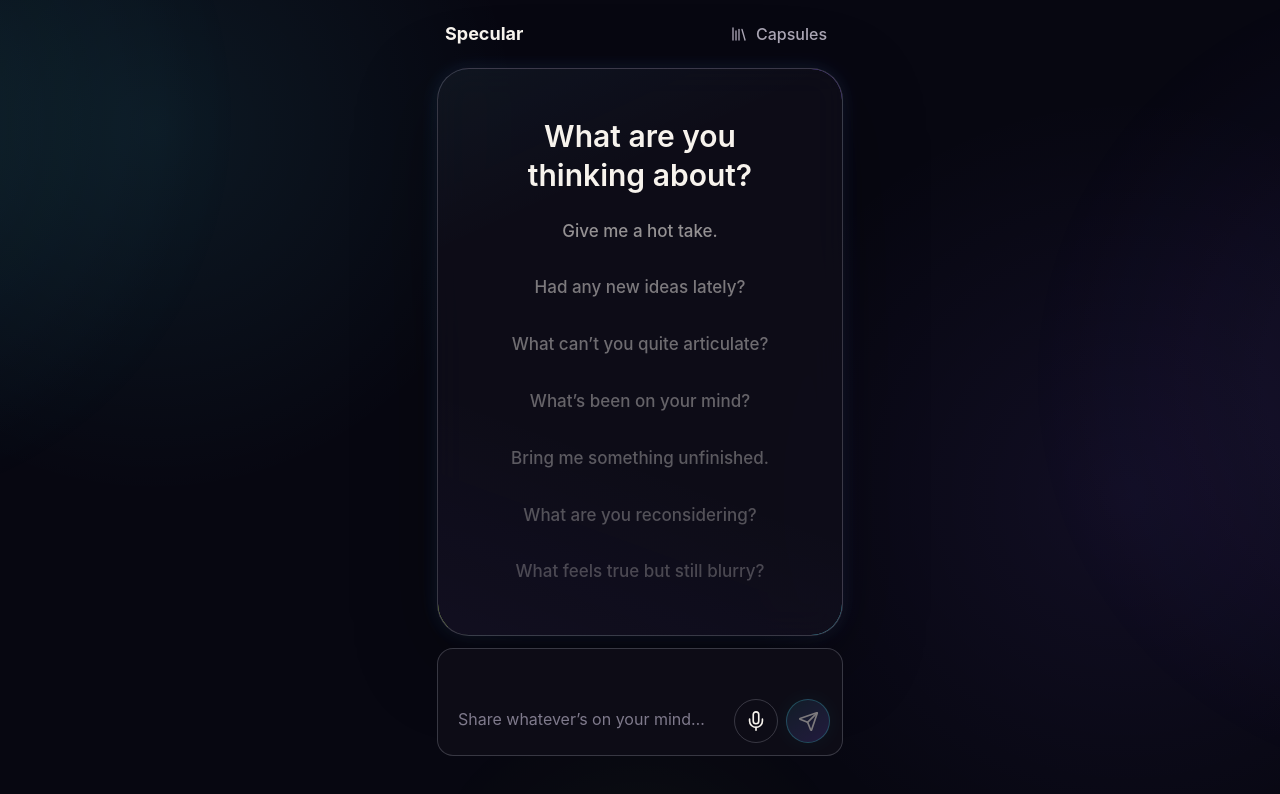
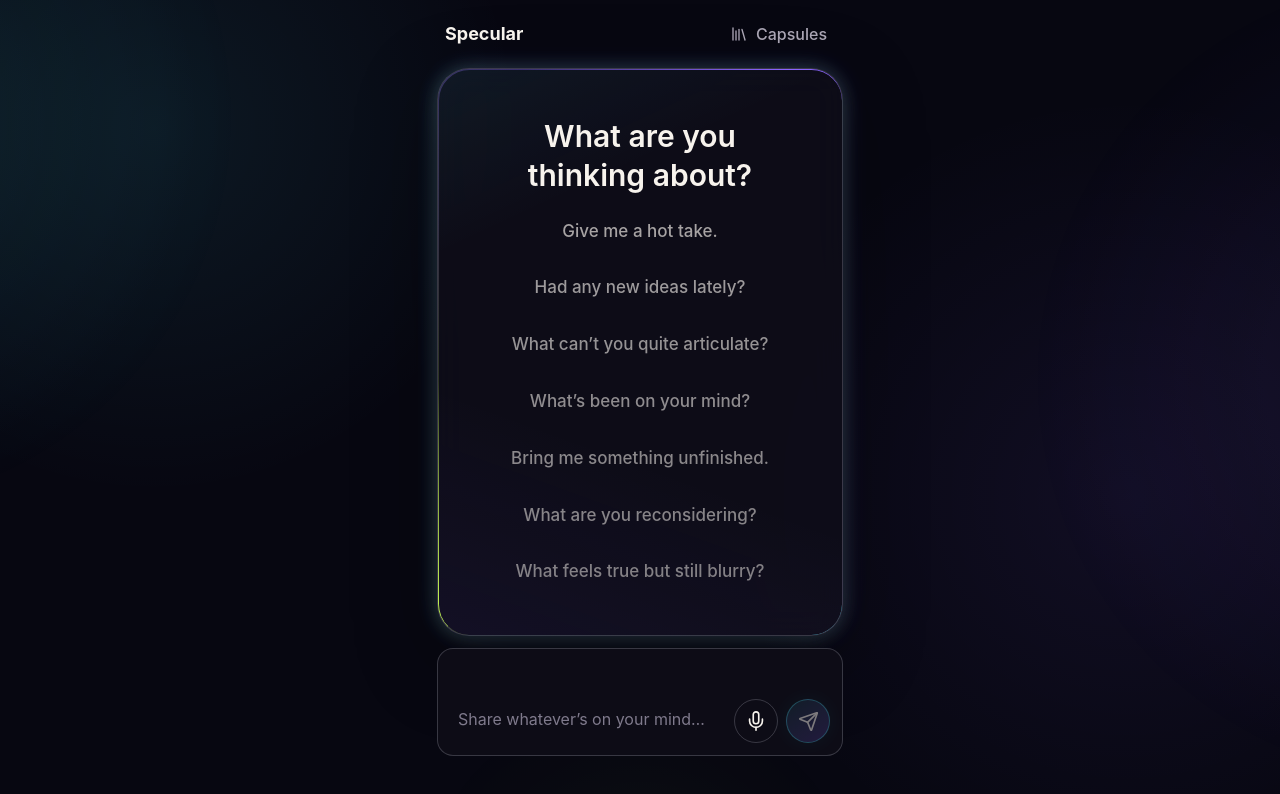
Before and after one commit to HenryBranchAdams/specular-app, a React (Vite) app: page / in a window 1280 px wide. Shown: the top 794 px of the page. Built offline with nearby package versions, Linux system fonts and the light colour scheme.

Commit message:
fix: improve starter contrast and spectral edge

```diff
--- a/src/styles.css
+++ b/src/styles.css
@@ -205,13 +205,14 @@ textarea:focus-visible,
   border: 1px solid var(--hairline);
   border-radius: var(--radius-plane);
   background:
-    linear-gradient(155deg, rgb(77 235 255 / 4%), transparent 25%),
-    linear-gradient(20deg, rgb(140 99 255 / 4%), transparent 35%),
+    linear-gradient(155deg, rgb(77 235 255 / 6%), transparent 25%),
+    linear-gradient(20deg, rgb(140 99 255 / 6%), transparent 35%),
     var(--plane);
   box-shadow:
     0 1.5rem 5rem rgb(0 0 0 / 38%),
-    -0.125rem 0 1.25rem rgb(77 235 255 / 7%),
-    0.125rem 0 1.5rem rgb(140 99 255 / 8%);
+    -0.125rem 0 1.4rem rgb(77 235 255 / 14%),
+    0.125rem 0 1.6rem rgb(140 99 255 / 16%),
+    0 0.125rem 1.25rem rgb(201 255 84 / 10%);
   backdrop-filter: blur(1rem) saturate(112%);
 }
 
@@ -219,19 +220,19 @@ textarea:focus-visible,
   position: absolute;
   z-index: 2;
   inset: -1px;
-  padding: 1px;
+  padding: 1.5px;
   border-radius: inherit;
   pointer-events: none;
   content: "";
   background: conic-gradient(
     from 215deg,
     var(--lime),
-    rgb(201 255 84 / 8%) 13%,
-    rgb(140 99 255 / 20%) 34%,
+    rgb(201 255 84 / 18%) 13%,
+    rgb(140 99 255 / 34%) 34%,
     var(--ultraviolet) 48%,
-    rgb(77 235 255 / 18%) 69%,
+    rgb(77 235 255 / 30%) 69%,
     var(--cyan) 82%,
-    rgb(201 255 84 / 18%)
+    rgb(201 255 84 / 28%)
   );
   -webkit-mask:
     linear-gradient(#fff 0 0) content-box,
@@ -281,13 +282,14 @@ textarea:focus-visible,
 }
 
 .starter-deck__item {
-  --starter-opacity: 0.34;
+  --starter-opacity: 0.5;
   display: flex;
   min-height: 3.25rem;
   align-items: center;
   justify-content: center;
   opacity: var(--starter-opacity);
   animation: starter-drift 7s ease-in-out infinite;
+  transition: opacity 160ms ease;
 }
 
 .starter-deck__item:nth-child(1) {
@@ -295,36 +297,37 @@ textarea:focus-visible,
 }
 
 .starter-deck__item:nth-child(2) {
-  --starter-opacity: 0.58;
+  --starter-opacity: 0.66;
   animation-delay: -0.8s;
 }
 
 .starter-deck__item:nth-child(3) {
-  --starter-opacity: 0.48;
+  --starter-opacity: 0.62;
   animation-delay: -1.6s;
 }
 
 .starter-deck__item:nth-child(4) {
-  --starter-opacity: 0.42;
+  --starter-opacity: 0.59;
   animation-delay: -2.4s;
 }
 
 .starter-deck__item:nth-child(5) {
-  --starter-opacity: 0.38;
+  --starter-opacity: 0.56;
   animation-delay: -3.2s;
 }
 
 .starter-deck__item:nth-child(6) {
+  --starter-opacity: 0.54;
   animation-delay: -4s;
 }
 
 .starter-deck__item:nth-child(7) {
-  --starter-opacity: 0.3;
+  --starter-opacity: 0.52;
   animation-delay: -4.8s;
 }
 
 .starter-deck__item:nth-child(8) {
-  --starter-opacity: 0.26;
+  --starter-opacity: 0.5;
   animation-delay: -5.6s;
 }
 
@@ -351,6 +354,11 @@ textarea:focus-visible,
 .starter-deck__prompt:hover,
 .starter-deck__prompt:focus-visible {
   transform: translateY(-1px);
+  opacity: 1;
+}
+
+.starter-deck__item:hover,
+.starter-deck__item:focus-within {
   opacity: 1;
 }
 
```
Also changed, not shown: 1 other file (tests, documents, lock files or other folders).
